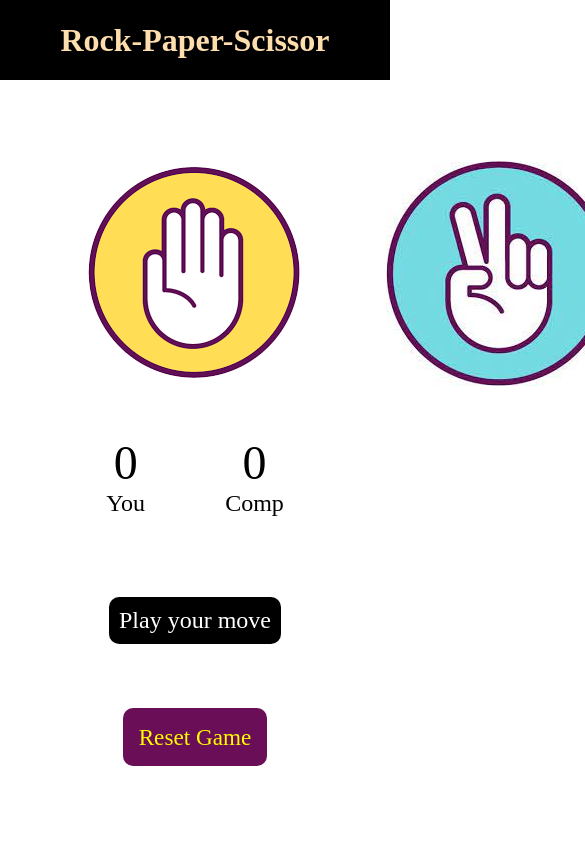
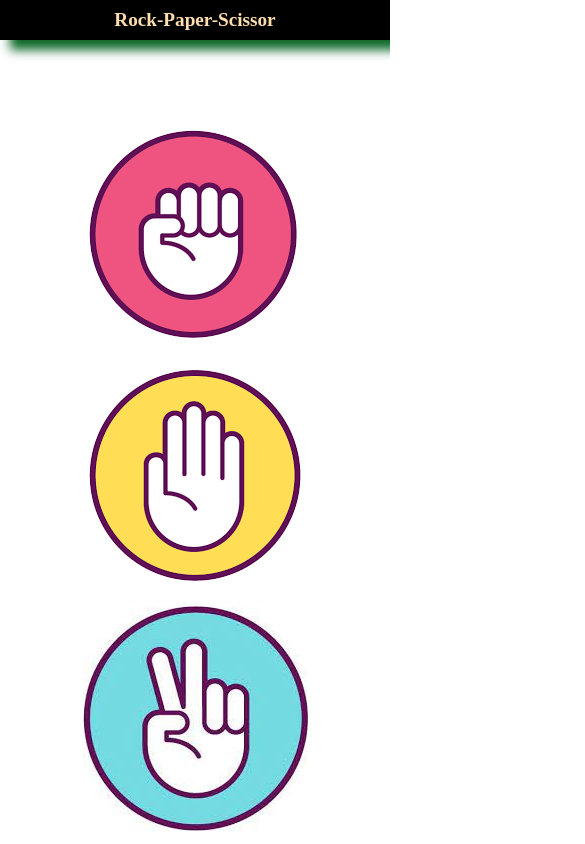
Before and after one commit to Mohammedrumanmalik17/ROCK-PAPER-SCISSOR-GAME, a plain HTML site: page index.html in a window 390 px wide. Shown: the top 844 px of the page, 585 px wide, since content can reach past the window. Drawn offline with Linux system fonts and the light colour scheme.

Commit message:
Update style.css

```diff
--- a/style.css
+++ b/style.css
@@ -1,79 +1,66 @@
-*{
+* {
     margin: 0;
     padding: 0;
     text-align: center;
 }
-body{
+body {
     width: 100%;
     background-image: url("./mika-baumeister-HUyICL8qbEE-unsplash.jpg");
     background-repeat: no-repeat;
     background-position: center center;
-    background-size: auto;
+    background-size: cover;
 }
-h1{
+h1 {
     background-color: black;
-    color:navajowhite;
+    color: navajowhite;
     height: 5rem;
     line-height: 5rem;
-    box-shadow: 10px, 10px 10px rgb(14, 105, 41);
+    box-shadow: 10px 10px 10px rgb(14, 105, 41);
 }
-.choices{
+.choices {
     display: flex;
     justify-content: center;
     align-items: center;
     margin-top: 5rem;
     gap: 5rem;
     border-radius: 50%;
-
-
 }
-.choices image{
-    z-index: 100;
-}
-
-.choice:hover{
+.choice:hover {
     opacity: 0.6;
-    background-color:black;
-
+    background-color: black;
     cursor: pointer;
 }
-.Score-board{
+.Score-board {
     display: flex;
     justify-content: center;
     align-items: center;
-    gap:5rem;
-     font-size: 1.5rem;
-     margin-top: 3rem;
-     color:black;
+    gap: 5rem;
+    font-size: 1.5rem;
+    margin-top: 3rem;
+    color: white;
+    font-weight: 700;
 }
-
-#user-score, #computer-score{
-
+#user-score, #computer-score {
     font-size: 3rem;
 }
-.msg-container{
+.msg-container {
     display: flex;
     align-items: center;
     justify-content: center;
     margin-top: 5rem;
-
-
-
 }
-#msg{
+#msg {
     display: inline;
     padding: 10px;
     background-color: black;
     font-size: 1.5rem;
     color: white;
     border-radius: 10px;
-
-
 }
-.Refresh-btn{
+.Refresh-btn {
     margin-top: 5rem;
 }
-#Refresh-btn{
+#Refresh-btn {
     background-color: rgb(105, 14, 87);
     color: rgb(255, 251, 0);
     display: inline;
@@ -81,3 +68,60 @@ h1{
     border-radius: 10px;
     font-size: 1.45rem;
 }
+
+@media (max-width: 768px) {
+    .choices {
+        flex-direction: column;
+        gap: 2rem;
+    }
+    h1 {
+        font-size: 1.5rem;
+        height: 3rem;
+        line-height: 3rem;
+    }
+    .Score-board {
+        flex-direction: column;
+        gap: 2rem;
+    }
+    .msg-container {
+        margin-top: 3rem;
+    }
+    #msg {
+        font-size: 1rem;
+        padding: 5px;
+    }
+    #user-score, #computer-score {
+        font-size: 2rem;
+    }
+    #Refresh-btn {
+        font-size: 1rem;
+        padding: 0.5rem;
+    }
+}
+@media (max-width: 480px) {
+    .choices {
+        gap: 1rem;
+    }
+    h1 {
+        font-size: 1.2rem;
+        height: 2.5rem;
+        line-height: 2.5rem;
+    }
+    .Score-board {
+        gap: 1rem;
+    }
+    .msg-container {
+        margin-top: 2rem;
+    }
+    #msg {
+        font-size: 0.8rem;
+        padding: 3px;
+    }
+    #user-score, #computer-score {
+        font-size: 1.5rem;
+    }
+    #Refresh-btn {
+        font-size: 0.8rem;
+        padding: 0.3rem;
+    }
+}
```
